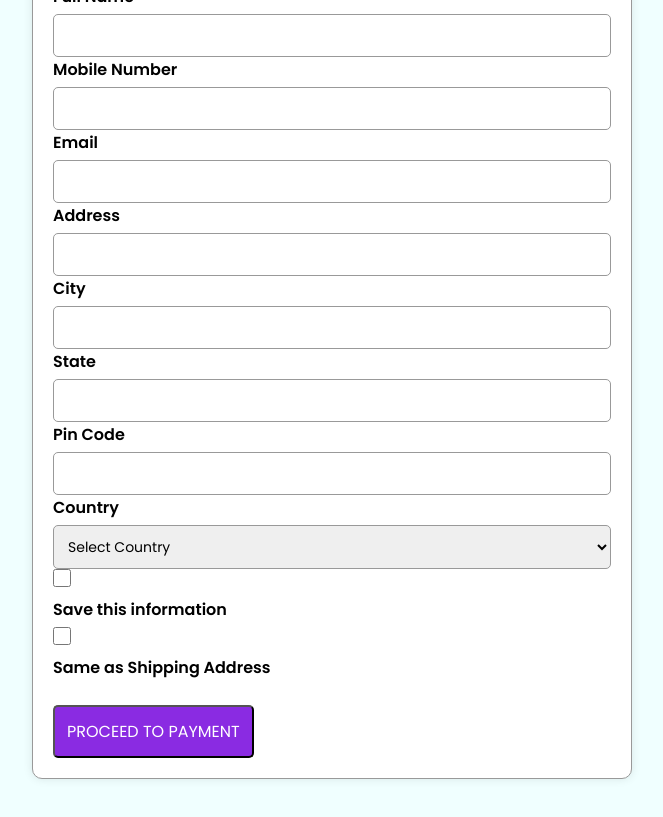
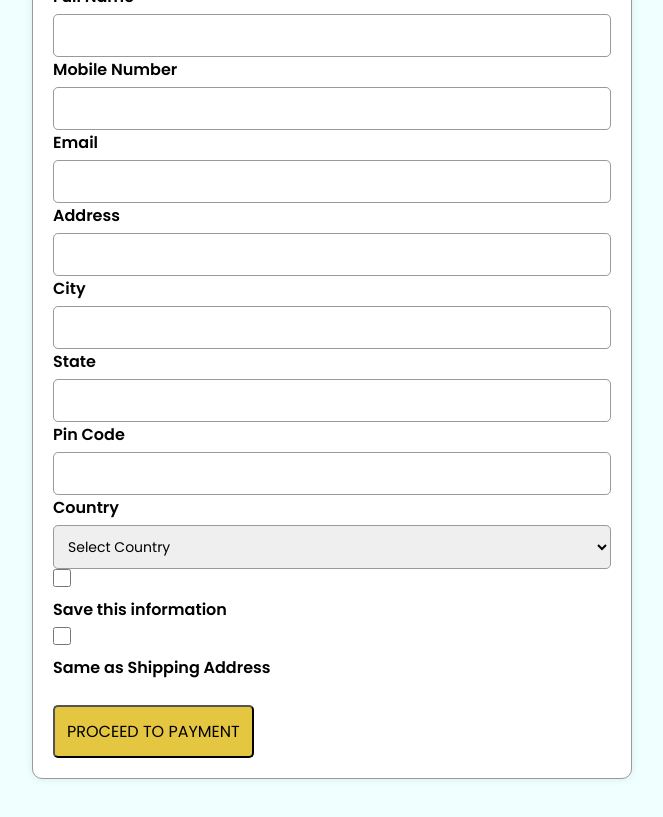
Before and after one commit to Abiproject15/CSSi-cart, a website: page billing.html in a window 1280 px wide. Shown: the part 109-926 px from the top of the page, without its empty margins (308-971 px from the left). Drawn offline with Linux system fonts and the light colour scheme.

Commit message:
Updated cart CSS  billing CSS payment CSS files

```diff
--- a/billing.css
+++ b/billing.css
@@ -66,8 +66,8 @@ body{
 
 .next-btn{
     display: block;
-    background-color: blueviolet;
-    color: white;
+    background-color: #e5c641;
+    color: black;
     text-align: center;
     text-transform: uppercase;
     text-decoration: none;
--- a/cart.css
+++ b/cart.css
@@ -138,8 +138,8 @@ table.product-table th, table.product-table td {
 }
 
 table.product-table th {
-  background-color: #6B31BB;
-  color: #fff;
+  background-color: #e5c641;
+  color: black;
 }
 
 #grandTotal {
@@ -152,8 +152,8 @@ button {
   display: block;
   margin: 0 auto;
   padding: 0.75em 1.25em;
-  background-color:#6B31BB;
-  color: #fff;
+  background-color:#e5c641;
+  color: black;
   border: none;
   border-radius: 4px;
   font-size: 1rem;
@@ -161,7 +161,7 @@ button {
 }
 
 button:hover {
-  background-color:#632daf;
+  background-color:#e5c641;
 }
 
 /* Responsive Styles */
--- a/payment.css
+++ b/payment.css
@@ -60,8 +60,8 @@ body{
 }
 
 a{
-    background-color: blueviolet;
-    color: white;
+    background-color: #e5c641;
+    color: black;
     text-align: center;
     text-transform: uppercase;
     text-decoration: none;
```
